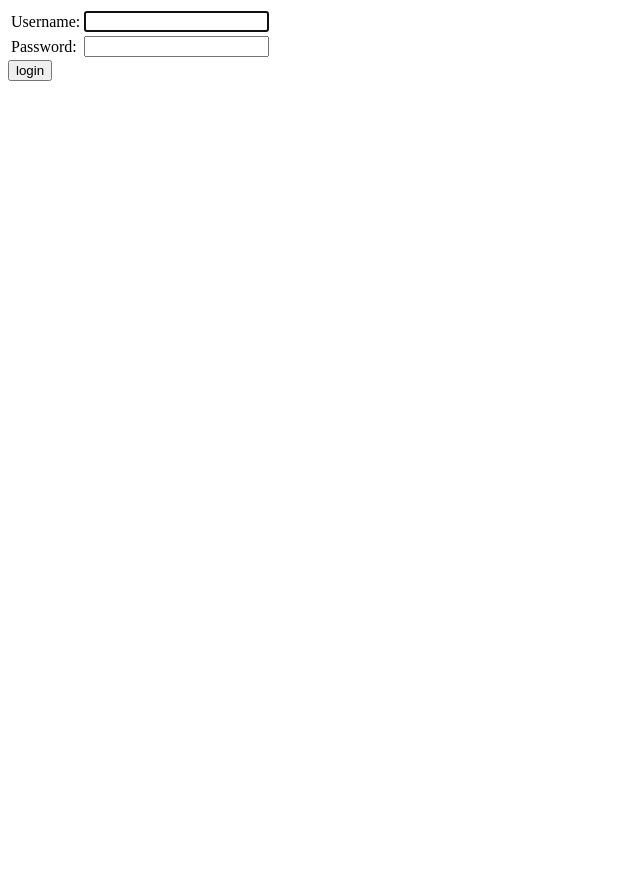
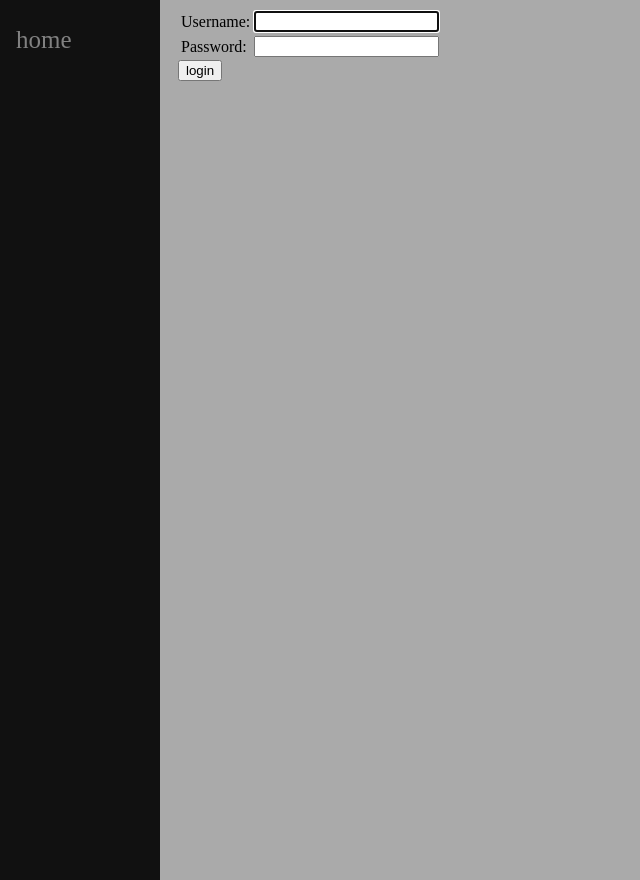
Before and after one commit to Kimerth/bd-proiect, a Django app: page /accounts/login/ in a window 1280 px wide. Shown: the whole page, without its empty margins (0-640 px from the left). Run offline with Django 3.2, Linux system fonts and the light colour scheme.

Commit message:
added some style

```diff
--- a/interface/interface/settings.py
+++ b/interface/interface/settings.py
@@ -119,4 +119,8 @@ USE_TZ = True
 
 STATIC_URL = '/static/'
 
+STATICFILES_DIRS = [
+    os.path.join(BASE_DIR, 'static'),
+]
+
 LOGIN_REDIRECT_URL = '/'
--- /dev/null
+++ b/interface/static/style.css
@@ -0,0 +1,32 @@
+body{
+    background-color: #aaa;
+}
+
+.sidenav {
+    height:100%;
+    width:160px;
+    position: fixed;
+    z-index:1;
+    top:0;
+    left:0;
+    background-color:#111;
+    overflow-x: hidden;
+    padding-top: 20px;
+}
+
+.sidenav a {
+    padding:6px 8px 6px 16px;
+    text-decoration: none;
+    font-size:25px;
+    color: #818181;
+    display:block;
+}
+
+.sidenav a:hover{
+    color:#f1f1f1;
+}
+
+.main{
+    margin-left:160px;
+    padding: 0px 10px;
+}
--- a/interface/templates/base.html
+++ b/interface/templates/base.html
@@ -3,12 +3,17 @@
 <html>
 <head>
   <meta charset="utf-8">
-  <title>{% block title %}Django Auth{% endblock %}</title>
+  {% load static %}
+  <link rel="stylesheet" type="text/css" href="{% static 'style.css' %}">
+  <title>{% block title %}Proiect BD{% endblock %}</title>
 </head>
 <body>
-  <main>
+  <div class="sidenav">
+		<a href="/">home</a>
+	</div>
+  <div id="content" name="content" class="main">
     {% block content %}
     {% endblock %}
-  </main>
+  </div>
 </body>
 </html>
```
